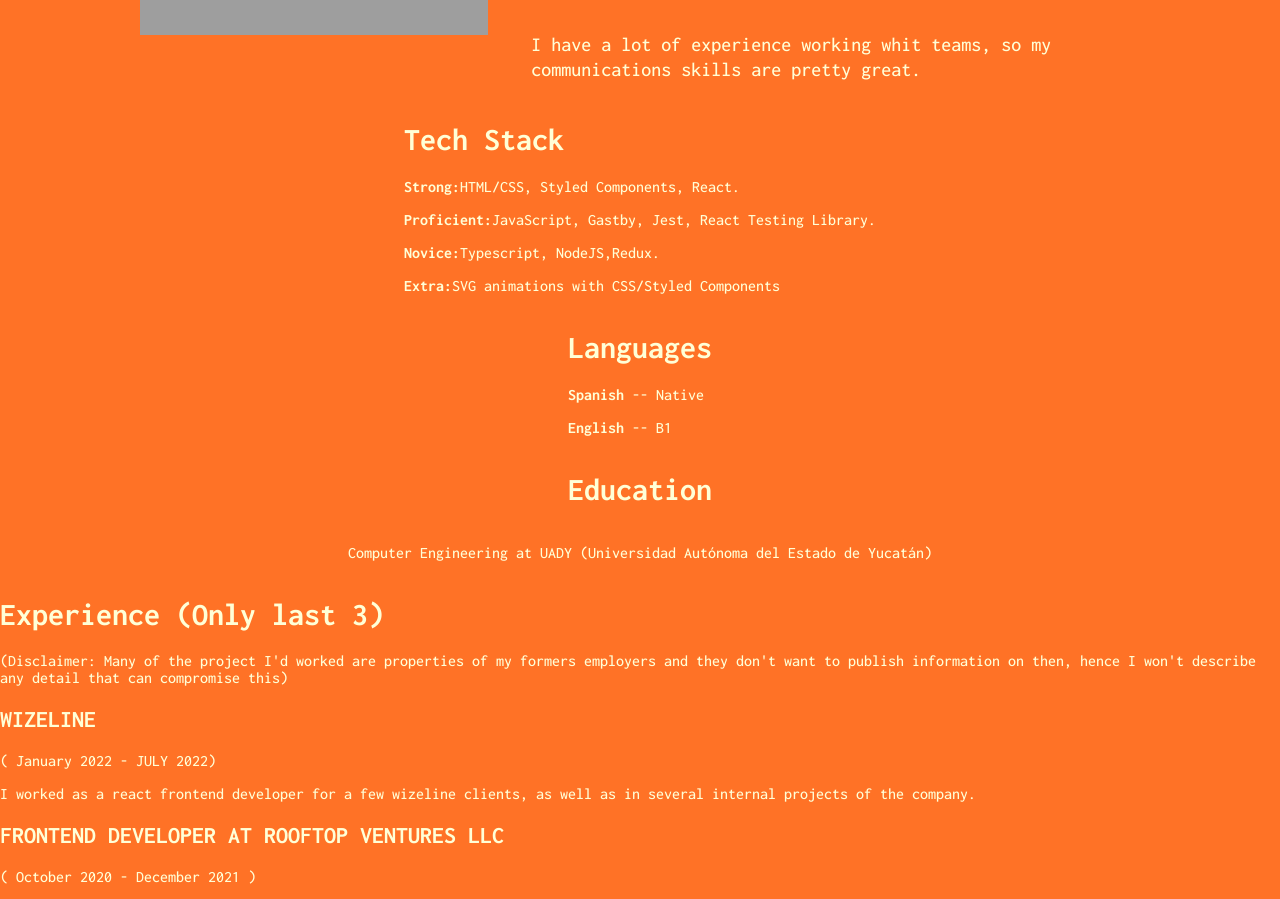
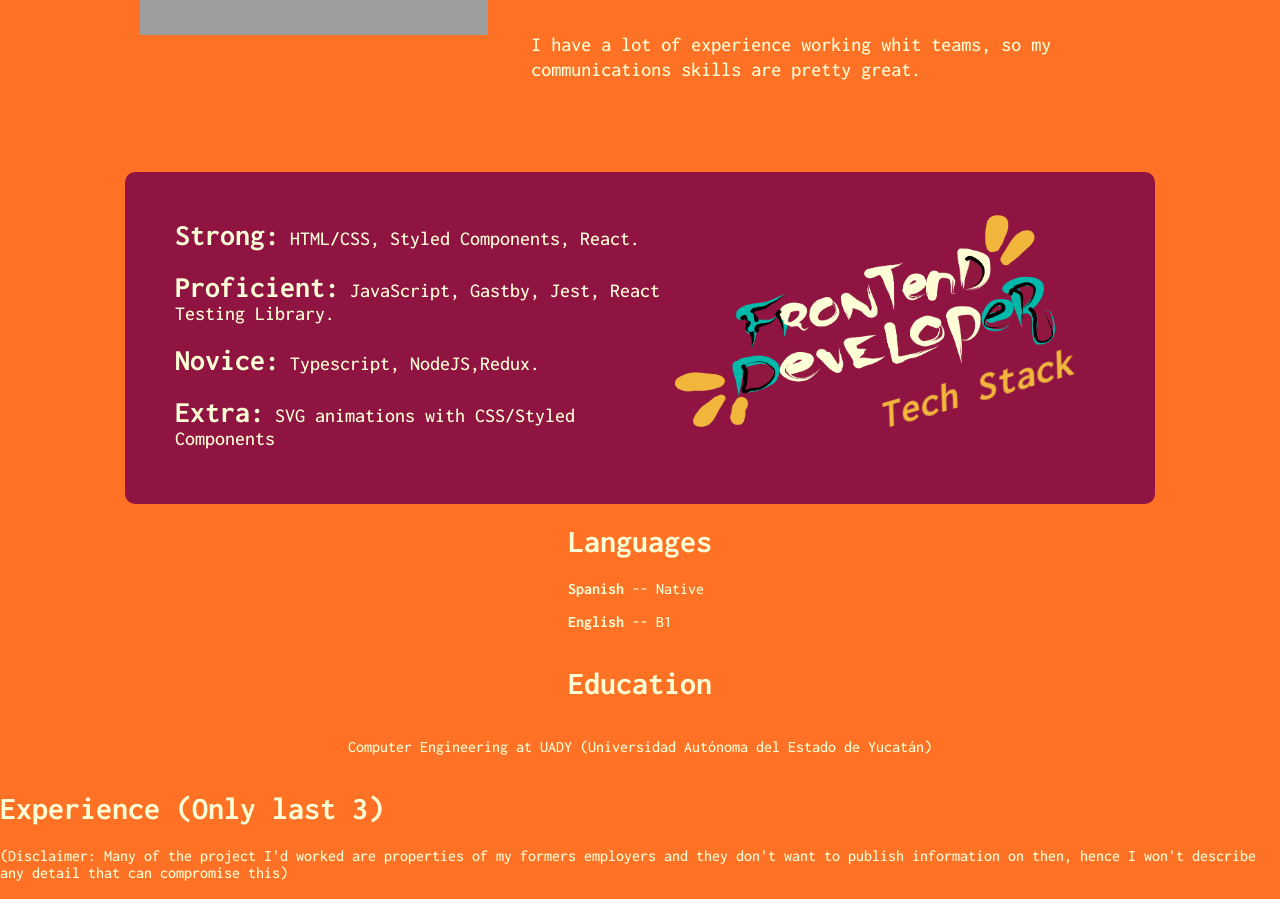
Before and after one commit to Anakraken/cv, a React (Create React App) app: page / in a window 1280 px wide. Shown: the part 1220-2119 px from the top of the page. Built offline with nearby package versions, Linux system fonts and the light colour scheme; grey boxes are pictures that could not be loaded.

Commit message:
Add tech stack section

```diff
--- a/src/resources/theme/index.js
+++ b/src/resources/theme/index.js
@@ -5,9 +5,10 @@ const size = {
     mobileL: '420px',
     mobile: '525px',
     tablet: '768px',
-    laptop: '1024px',
+    laptop: '1030px',
     desktop: '2560px',
     height: '1024px',
+    custom: '1045px',
   };
 export const device = {
     mobileXS: `(max-width: ${size.mobileXS})`,
@@ -19,7 +20,8 @@ export const device = {
     laptop: `(max-width: ${size.laptop})`,
     desktop: `(max-width: ${size.desktop})`,
     desktopL: `(max-width: ${size.desktop})`,
-    height: `(min-height: ${size.height})`
+    height: `(min-height: ${size.height})`,
+    custom: `(max-width: ${size.custom})`,
   };
 
 export const colors = {
--- a/src/views/About/components/Presentation/styles.js
+++ b/src/views/About/components/Presentation/styles.js
@@ -12,7 +12,6 @@ const PresentationContainer = styled.div`
         grid-template-columns: 100%;
         p {
             text-align: center;
-            /* margin: 20px auto; */
         }
     }
 
--- a/src/views/About/components/TechStack/index.js
+++ b/src/views/About/components/TechStack/index.js
@@ -1,10 +1,14 @@
 import React from 'react'
+import {
+  TSContainer
+} from './styles';
+import FrontLogo from '../../../../resources/img/frontLogo.png';
 
 const TechStack = () => {
   return (
-    <div>
-     <h1>Tech Stack</h1>
-
+    <TSContainer>
+      <div className='info'>
+        <br/>
         <p> <strong>Strong:</strong>
         HTML/CSS, Styled Components, React.
         </p>
@@ -21,6 +25,12 @@ const TechStack = () => {
           SVG animations with CSS/Styled Components
         </p>
       </div>
+
+    <div className='section_title'>
+      <img src={FrontLogo} alt="logo2" />
+      <h1>Tech Stack</h1>
+    </div>
+    </TSContainer>
   )
 };
 
--- /dev/null
+++ b/src/views/About/components/TechStack/styles.js
@@ -0,0 +1,110 @@
+import styled from "styled-components";
+import { colors, device } from "../../../../resources/theme";
+
+const TSContainer = styled.div`
+    margin-top: 70px;
+    background-color: ${colors.primary};
+    width: 1000px;
+    padding: 10px 30px 35px 0px;
+    border-radius: 10px;
+
+    display: grid;
+    grid-template-areas: "info section_title";
+    grid-template-columns: 60% 40%;
+    overflow: hidden;
+    align-items: center;
+    justify-items: center;
+    column-gap: 5%;
+
+
+    .info {
+        grid-area: info;
+    }
+
+    .section_title {
+        grid-area: section_title;
+    }
+
+    h1 {
+        font-size: 40px;
+        margin-top: -37%;
+        padding-left: 25%;
+
+        font-style: italic;
+        transform: rotate(-16deg);
+        color: ${colors.light};
+    }
+    img {
+        width: 95%;
+        margin-top: -85px;
+        margin-left: -25%;
+    }
+
+    p {
+        font-size: 20px;
+        font-weight: 400;
+        max-width: 500px;
+    }
+    strong {
+        font-weight: 700;
+        font-size: 30px;
+        padding-right: 10px;
+    }
+
+    @media ${device.laptop} {
+        width: 100%;
+        border-radius: 0;
+        padding: 10px 0px 35px 0px;
+        column-gap: 2%;
+
+        p {max-width: 350px;}
+        strong {
+            font-size: 25px;
+        }
+        h1 {
+            margin-top: -35%;
+            padding-left: 5%;
+        }
+    }
+    @media ${device.tablet} {
+        grid-template-areas: "section_title"
+                                "info";
+        grid-template-columns: 100%;
+
+        h1 {
+            font-size: 40px;
+            margin-top: -120px;
+            padding-left: 200px;
+            margin-bottom: 0;
+        }
+        img {
+            width: 400px;
+            margin: -85px 0 0 0;
+        }
+        p {
+            max-width: 80%;
+            margin: 0 auto;
+            padding-top: 20px;
+        }
+        .info {
+            margin-bottom: 30px;
+        }
+    }
+
+    @media ${device.mobile} {
+        h1 {
+            font-size: 30px;
+            margin-top: -95px;
+            padding-left: 100px;
+            margin-bottom: 0;
+        }
+        img {
+            width: 280px;
+            margin: -35px auto 0 auto;
+        }
+    }
+`;
+
+export {
+    TSContainer
+};
```
Also changed, not shown: src/resources/img/frontLogo.png (added). Lines whose indentation alone changed are shown as unchanged.
